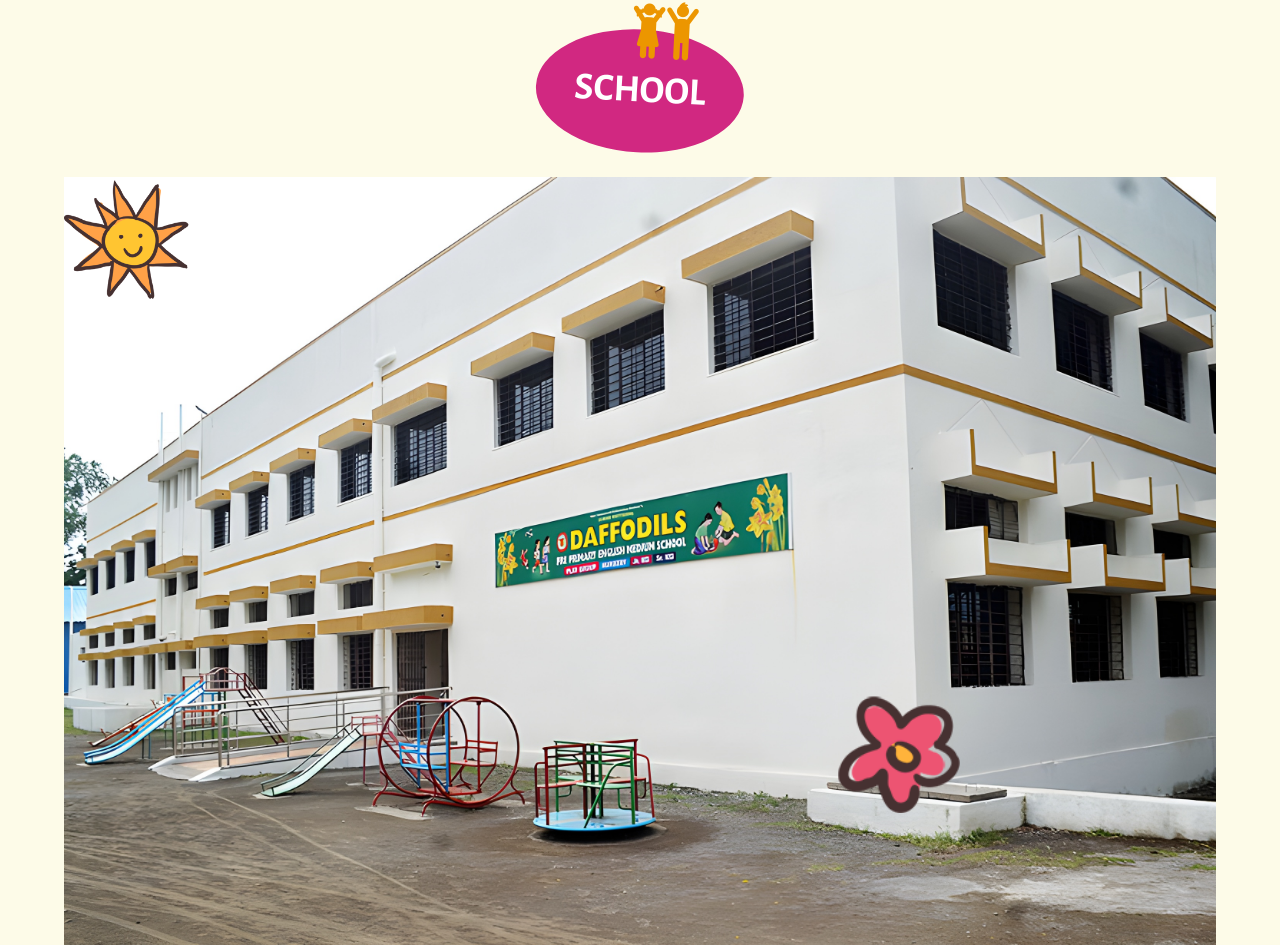
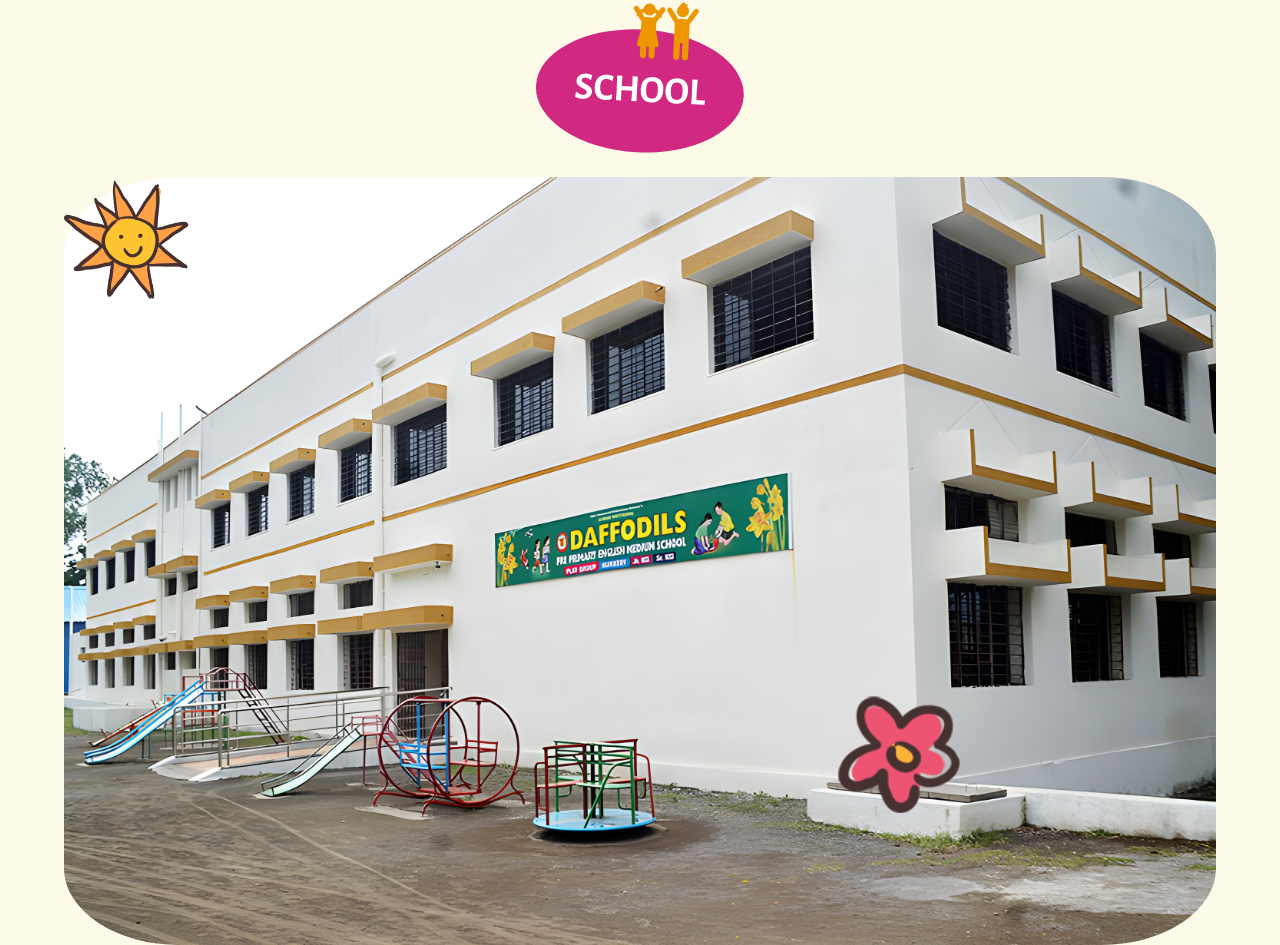
Before and after one commit to SSESWebsite/daffodils, a plain HTML site: page index.html in a window 1280 px wide. Shown: the part 694-1639 px from the top of the page. Drawn offline with nearby package versions, Linux system fonts and the light colour scheme.

Commit message:
Update index.html

```diff
--- a/index.html
+++ b/index.html
@@ -160,7 +160,7 @@
     <div style="text-align: center; margin-bottom: 15vw;">
       <img src="img/flower.png" style="position: absolute;width: 10vw;margin-top: 40vw;margin-left: 60vw;"/>
       <img src="img/sun.png" style="position: absolute; width: 10vw;"  />
-      <img src="img/daffodils/hero.jpg" style=" height:60vw ;width: auto;" class="ls-bg" alt="Slide background" />
+      <img src="img/daffodils/hero.jpg" style="border-radius: 10%; height:60vw ;width: auto;" class="ls-bg" alt="Slide background" />
 
     </div>
 
```
